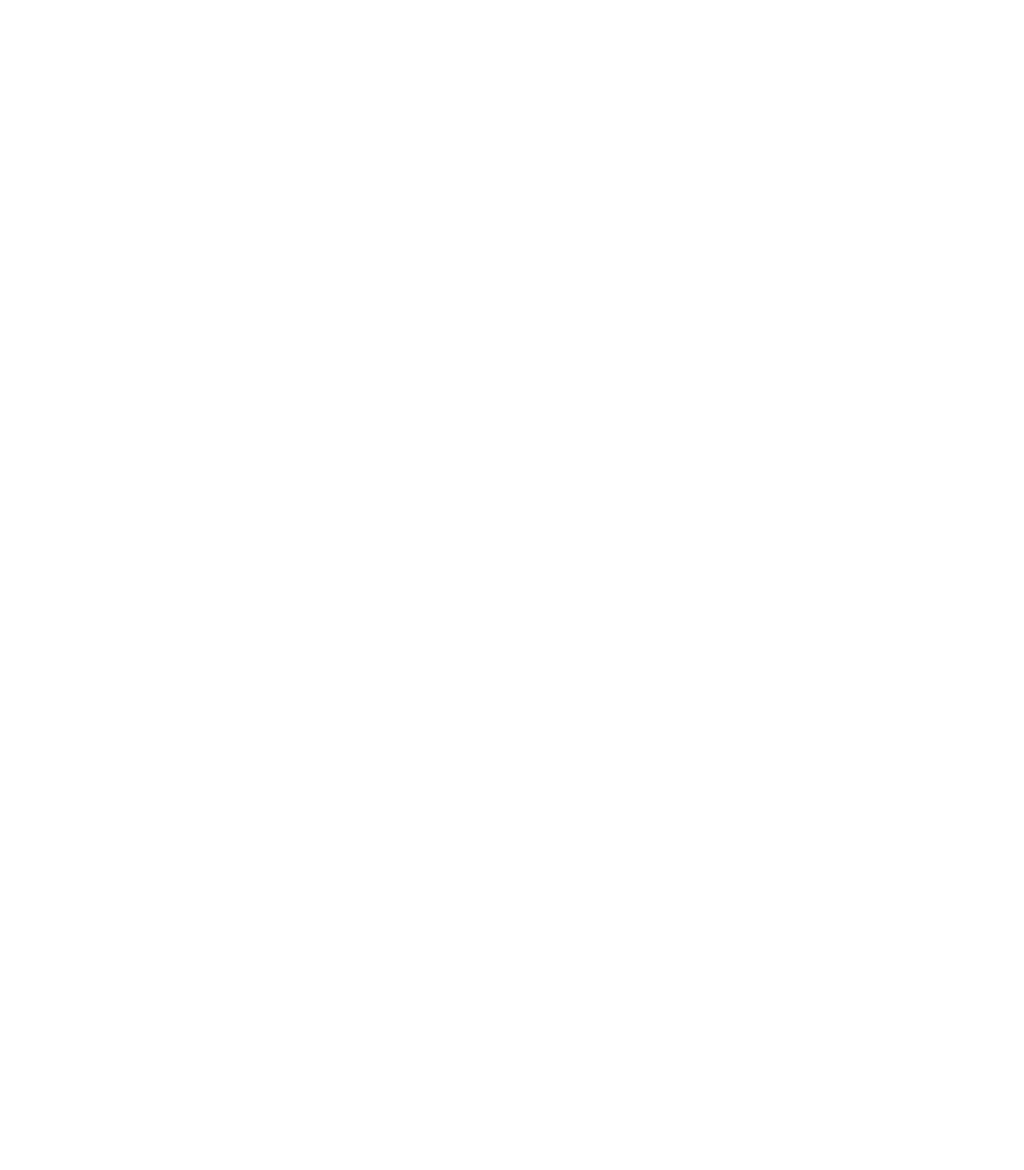
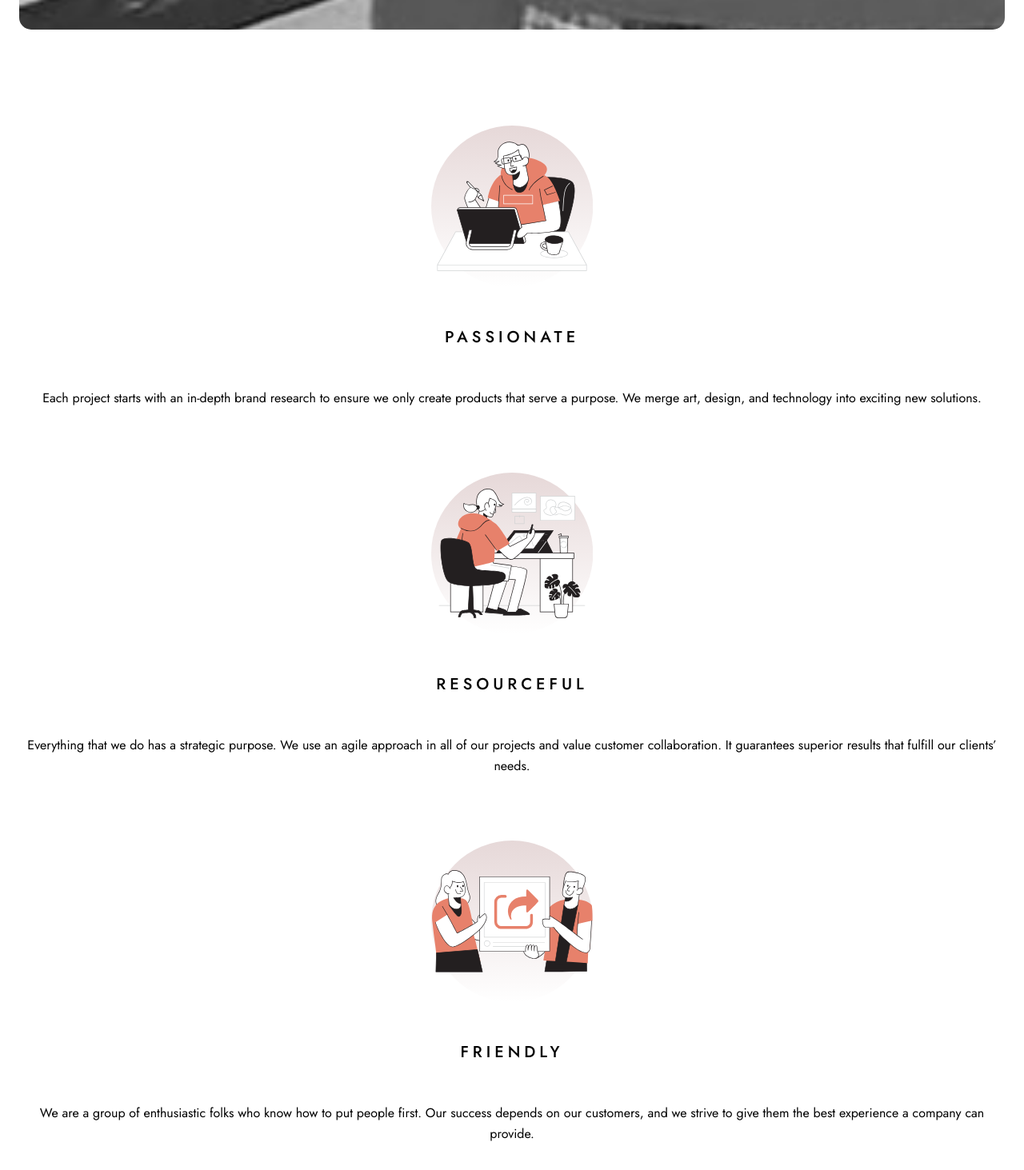
Before and after one commit to dgarcia1724/Designo, a React (Vite) app: page / in a window 1280 px wide. Shown: the part 1839-3302 px from the top of the page at 80% size. Before the commit the page ends 2139 px from the top, so only its background shows below. Built offline with nearby package versions, Linux system fonts and the light colour scheme.

Commit message:
done w home page MAIN

```diff
--- /dev/null
+++ b/src/components/CircleBg.jsx
@@ -0,0 +1,5 @@
+function CircleBg({ children }) {
+  return <div className="circleBg">{children}</div>;
+}
+
+export default CircleBg;
--- a/src/index.css
+++ b/src/index.css
@@ -51,3 +51,14 @@ html {
 .overlay:hover {
   background-color: hsla(11, 73%, 66%, 40%);
 }
+
+.circleBg {
+  margin: 0 auto;
+  width: 202px;
+  height: 202px;
+  background-image: url("src/designo-multi-page-website/starter-code/assets/home/desktop/bg-pattern-hero-home.svg");
+  background-size: cover;
+
+  display: grid;
+  place-items: center;
+}
--- a/src/pages/HomePage.jsx
+++ b/src/pages/HomePage.jsx
@@ -2,6 +2,7 @@ import WhiteBtn from "../components/whiteBtn";
 import WebDesignViewProjects from "../components/WebDesignViewProjects";
 import AppDesignViewProjects from "../components/AppDesignViewProjects";
 import GraphicDesignViewProjects from "../components/GraphicDesignViewProjects";
+import CircleBg from "../components/CircleBg";
 
 function HomePage() {
   return (
@@ -47,9 +48,66 @@ function Hero() {
 function HomePageMain() {
   return (
     <div className="pt-[120px] px-6 pb-[311px]">
-      <WebDesignViewProjects />
-      <AppDesignViewProjects />
-      <GraphicDesignViewProjects />
+      <section className="grid gap-6">
+        <div>
+          <WebDesignViewProjects />
+        </div>
+        <div>
+          <AppDesignViewProjects />
+        </div>
+        <div>
+          <GraphicDesignViewProjects />
+        </div>
+      </section>
+      <section className="mt-[120px] grid gap-[80px]">
+        {/* #1 */}
+        <div className=" grid gap-[48px] text-center">
+          <CircleBg>
+            <img
+              src="src\designo-multi-page-website\starter-code\assets\home\desktop\illustration-passionate.svg"
+              alt="illustration-passionate"
+            />
+          </CircleBg>
+          <h2 className="font-medium text-[20px] tracking-[5px]">PASSIONATE</h2>
+          <p className="font-normal text-4 leading-[26px] tracking-[0]">
+            Each project starts with an in-depth brand research to ensure we
+            only create products that serve a purpose. We merge art, design, and
+            technology into exciting new solutions.
+          </p>
+        </div>
+        {/* #2 */}
+        <div className=" grid gap-[48px] text-center">
+          <CircleBg>
+            <img
+              src="src\designo-multi-page-website\starter-code\assets\home\desktop\illustration-resourceful.svg"
+              alt="illustration-resourceful"
+            />
+          </CircleBg>
+          <h2 className="font-medium text-[20px] tracking-[5px]">
+            RESOURCEFUL
+          </h2>
+          <p className="font-normal text-4 leading-[26px] tracking-[0]">
+            Everything that we do has a strategic purpose. We use an agile
+            approach in all of our projects and value customer collaboration. It
+            guarantees superior results that fulfill our clients’ needs.
+          </p>
+        </div>
+        {/* #3 */}
+        <div className=" grid gap-[48px] text-center">
+          <CircleBg>
+            <img
+              src="src\designo-multi-page-website\starter-code\assets\home\desktop\illustration-friendly.svg"
+              alt="illustration-friendly"
+            />
+          </CircleBg>
+          <h2 className="font-medium text-[20px] tracking-[5px]">FRIENDLY</h2>
+          <p className="font-normal text-4 leading-[26px] tracking-[0]">
+            We are a group of enthusiastic folks who know how to put people
+            first. Our success depends on our customers, and we strive to give
+            them the best experience a company can provide.
+          </p>
+        </div>
+      </section>
     </div>
   );
 }
```
